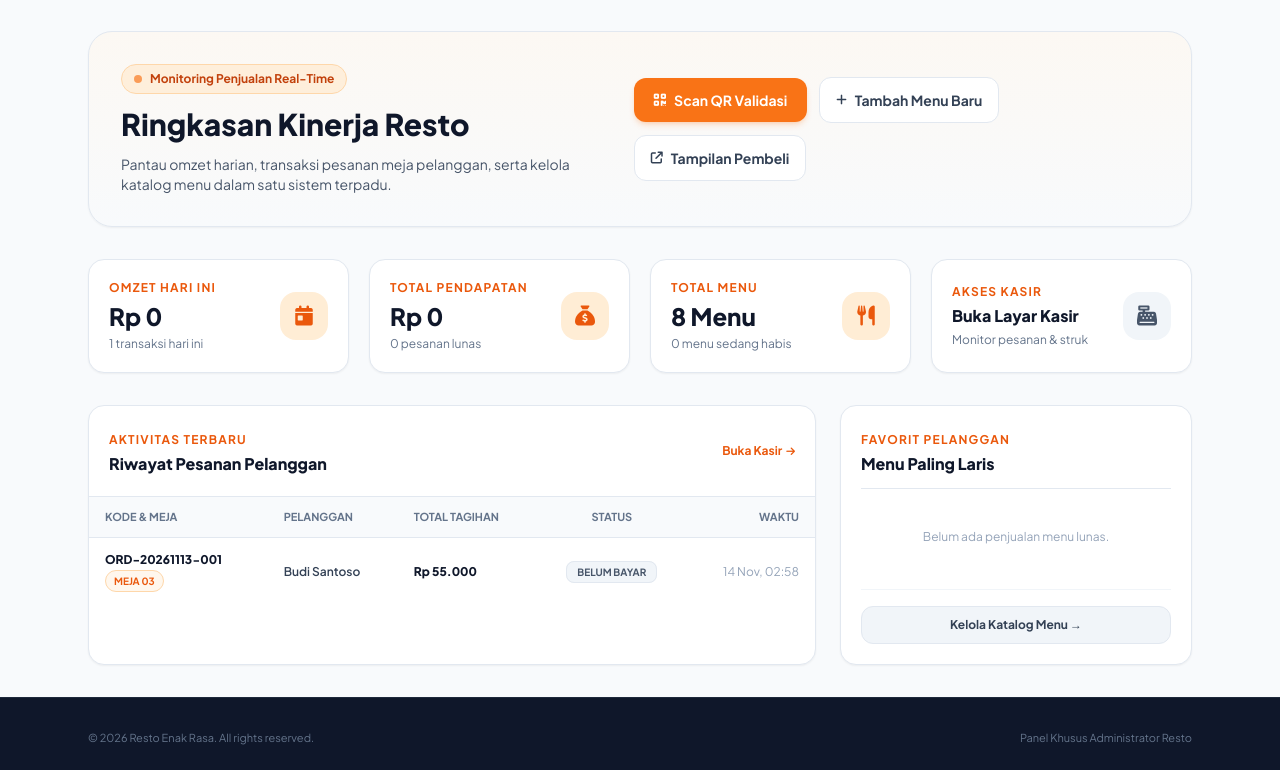
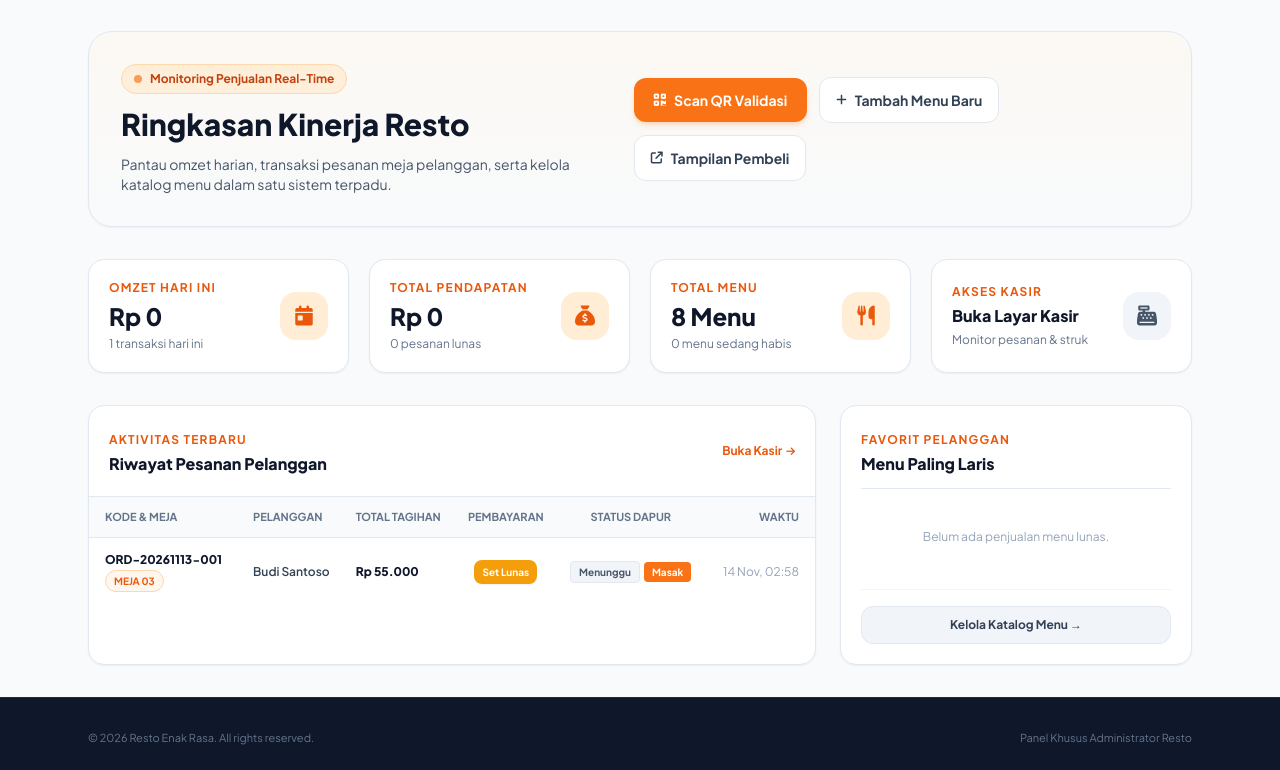
Before and after one commit to sevahardian/5_manusia_unik, a PHP site: page /admin/index.php in a window 1280 px wide. Shown: the part 77-847 px from the top of the page. Run offline with PHP 8.4, Linux system fonts and the light colour scheme; a user stored in the database is signed in; data comes from the database, SQL or seed files in the repository; some libraries are stand-ins or nearby versions.

Commit message:
update lagi

```diff
--- a/admin/index.php
+++ b/admin/index.php
@@ -206,16 +206,17 @@ $top_menus = $pdo->query("
                         <thead class="bg-slate-50 text-slate-500 uppercase border-b border-slate-200 font-bold text-[11px]">
                             <tr>
                                 <th class="py-3 px-4">Kode & Meja</th>
-                                <th class="py-3 px-4">Pelanggan</th>
-                                <th class="py-3 px-4">Total Tagihan</th>
-                                <th class="py-3 px-4 text-center">Status</th>
+                                <th class="py-3 px-3">Pelanggan</th>
+                                <th class="py-3 px-3">Total Tagihan</th>
+                                <th class="py-3 px-3 text-center">Pembayaran</th>
+                                <th class="py-3 px-3 text-center">Status Dapur</th>
                                 <th class="py-3 px-4 text-right">Waktu</th>
                             </tr>
                         </thead>
                         <tbody class="divide-y divide-slate-100">
                             <?php if (empty($riwayat_orders)): ?>
                                 <tr>
-                                    <td colspan="5" class="py-8 text-center text-slate-400">Belum ada transaksi.</td>
+                                    <td colspan="6" class="py-8 text-center text-slate-400">Belum ada transaksi.</td>
                                 </tr>
                             <?php else: ?>
                                 <?php foreach ($riwayat_orders as $ro): ?>
@@ -226,22 +227,61 @@ $top_menus = $pdo->query("
                                                 Meja <?= htmlspecialchars($ro['nomor_meja']) ?>
                                             </span>
                                         </td>
-                                        <td class="py-3.5 px-4 font-semibold text-slate-700">
+                                        <td class="py-3.5 px-3 font-semibold text-slate-700">
                                             <?= htmlspecialchars($ro['nama_pelanggan']) ?>
                                         </td>
-                                        <td class="py-3.5 px-4 font-black text-slate-900">
+                                        <td class="py-3.5 px-3 font-black text-slate-900">
                                             <?= format_rupiah($ro['total_harga']) ?>
                                         </td>
-                                        <td class="py-3.5 px-4 text-center">
+                                        <td class="py-3.5 px-3 text-center">
                                             <?php if ($ro['status_pembayaran'] === 'lunas'): ?>
-                                                <span class="px-3 py-1 bg-orange-500 text-white text-[10px] font-bold rounded-lg shadow-sm">
+                                                <span class="px-2.5 py-1 bg-orange-500 text-white text-[10px] font-bold rounded-lg shadow-sm inline-block">
                                                     LUNAS
                                                 </span>
                                             <?php else: ?>
-                                                <span class="px-2.5 py-1 bg-slate-100 text-slate-600 border border-slate-200 text-[10px] font-bold rounded-lg">
-                                                    BELUM BAYAR
-                                                </span>
+                                                <form action="../kasir/update_status.php" method="POST" class="inline">
+                                                    <input type="hidden" name="order_id" value="<?= $ro['id'] ?>">
+                                                    <input type="hidden" name="action" value="set_lunas">
+                                                    <button type="submit" class="px-2 py-1 bg-amber-500 hover:bg-amber-600 text-white font-bold text-[10px] rounded-lg shadow-sm transition active:scale-95" title="Klik untuk validasi pembayaran">
+                                                        Set Lunas
+                                                    </button>
+                                                </form>
                                             <?php endif; ?>
+                                        </td>
+                                        <td class="py-3.5 px-3 text-center">
+                                            <div class="inline-flex items-center gap-1">
+                                                <?php if ($ro['status_pesanan'] === 'menunggu'): ?>
+                                                    <span class="px-2 py-0.5 rounded text-[10px] font-bold bg-slate-100 text-slate-600 border border-slate-200">
+                                                        Menunggu
+                                                    </span>
+                                                    <form action="../kasir/update_status.php" method="POST" class="inline">
+                                                        <input type="hidden" name="order_id" value="<?= $ro['id'] ?>">
+                                                        <input type="hidden" name="status_pesanan" value="dimasak">
+                                                        <button type="submit" class="px-2 py-0.5 rounded bg-orange-500 hover:bg-orange-600 text-white font-bold text-[10px] transition active:scale-95" title="Mulai masak">
+                                                            Masak
+                                                        </button>
+                                                    </form>
+                                                <?php elseif ($ro['status_pesanan'] === 'dimasak'): ?>
+                                                    <span class="px-2 py-0.5 rounded text-[10px] font-bold bg-orange-100 text-orange-800 border border-orange-200">
+                                                        Dimasak
+                                                    </span>
+                                                    <form action="../kasir/update_status.php" method="POST" class="inline">
+                                                        <input type="hidden" name="order_id" value="<?= $ro['id'] ?>">
+                                                        <input type="hidden" name="status_pesanan" value="selesai">
+                                                        <button type="submit" class="px-2 py-0.5 rounded bg-emerald-600 hover:bg-emerald-700 text-white font-bold text-[10px] transition active:scale-95" title="Selesaikan & antar">
+                                                            Selesai
+                                                        </button>
+                                                    </form>
+                                                <?php elseif ($ro['status_pesanan'] === 'selesai'): ?>
+                                                    <span class="px-2.5 py-0.5 rounded text-[10px] font-bold bg-emerald-100 text-emerald-800 border border-emerald-200">
+                                                        <i class="fa-solid fa-check mr-0.5"></i> Selesai
+                                                    </span>
+                                                <?php else: ?>
+                                                    <span class="px-2 py-0.5 rounded text-[10px] font-bold bg-rose-100 text-rose-800">
+                                                        Batal
+                                                    </span>
+                                                <?php endif; ?>
+                                            </div>
                                         </td>
                                         <td class="py-3.5 px-4 text-slate-400 text-right">
                                             <?= date('d M, H:i', strtotime($ro['created_at'])) ?>
--- a/components/scanner_modal.php
+++ b/components/scanner_modal.php
@@ -229,10 +229,14 @@
         }
     }
 
-    function onQrCodeSuccess(decodedText) {
+    async function onQrCodeSuccess(decodedText) {
         playScannerBeep();
         console.log('QR Code terdeteksi:', decodedText);
-        lookupOrder(decodedText);
+        // Pause kamera sejenak saat memproses
+        if (html5QrCode && isScanningActive) {
+            try { await html5QrCode.pause(); } catch(e){}
+        }
+        processScanAndAutoValidate(decodedText);
     }
 
     function handleManualLookup() {
@@ -241,34 +245,46 @@
             showScannerAlert('Silakan masukkan Kode Pesanan terlebih dahulu!', 'error');
             return;
         }
-        lookupOrder(code);
+        processScanAndAutoValidate(code);
     }
 
-    async function lookupOrder(qrData) {
-        showScannerAlert('Sedang memverifikasi pesanan...', 'info');
+    async function processScanAndAutoValidate(qrData) {
+        showScannerAlert('Memproses scan QR & memvalidasi otomatis...', 'info');
 
         try {
-            // Tentukan base URL API tergantung posisi folder (admin atau kasir)
             const apiUrl = '../api/scan_validate.php';
 
-            const res = await fetch(`${apiUrl}?qr_data=${encodeURIComponent(qrData)}&action=check`);
+            // Otomatis validasi seketika tanpa perlu klik manual dua kali
+            const res = await fetch(`${apiUrl}?qr_data=${encodeURIComponent(qrData)}&action=validate`);
             const json = await res.json();
 
             if (json.status === 'success' && json.data) {
                 currentScannedOrder = json.data;
-                displayScannedOrder(json.data);
-                showScannerAlert('Pesanan berhasil ditemukan!', 'success');
+                displayScannedOrder(json.data, true);
+                showScannerAlert('✅ Berhasil divalidasi otomatis! Pesanan sudah LUNAS & langsung diteruskan ke dapur.', 'success');
+
+                // Trigger update realtime pada kasir/admin
+                if (typeof fetchOrders === 'function') {
+                    fetchOrders();
+                }
             } else {
                 showScannerAlert(json.message || 'Pesanan tidak ditemukan!', 'error');
                 document.getElementById('scan-result-card').classList.add('hidden');
+                // Lanjutkan scan kamera jika gagal
+                if (html5QrCode && isScanningActive) {
+                    try { html5QrCode.resume(); } catch(e){}
+                }
             }
         } catch (err) {
-            console.error('Fetch scan error:', err);
+            console.error('Scan auto-validate error:', err);
             showScannerAlert('Gagal terhubung ke API scanner!', 'error');
+            if (html5QrCode && isScanningActive) {
+                try { html5QrCode.resume(); } catch(e){}
+            }
         }
     }
 
-    function displayScannedOrder(order) {
+    function displayScannedOrder(order, isAutoValidated = false) {
         const card = document.getElementById('scan-result-card');
         card.classList.remove('hidden');
 
@@ -280,26 +296,26 @@
         const statusEl = document.getElementById('res-status-bayar');
         const actionBox = document.getElementById('res-action-box');
 
-        if (order.status_pembayaran === 'lunas') {
-            statusEl.className = 'px-2.5 py-0.5 rounded-full text-[10px] font-extrabold uppercase bg-emerald-100 text-emerald-800 border border-emerald-200';
-            statusEl.innerHTML = '<i class="fa-solid fa-check mr-1"></i>LUNAS';
-            actionBox.innerHTML = `
-                <div class="p-3 bg-emerald-100/60 border border-emerald-200 rounded-xl text-center text-xs font-bold text-emerald-800 flex items-center justify-center space-x-1.5">
-                    <i class="fa-solid fa-circle-check text-emerald-600"></i>
-                    <span>Pesanan ini sudah lunas & sedang diproses dapur.</span>
+        statusEl.className = 'px-2.5 py-0.5 rounded-full text-[10px] font-extrabold uppercase bg-emerald-100 text-emerald-800 border border-emerald-200';
+        statusEl.innerHTML = '<i class="fa-solid fa-check mr-1"></i>LUNAS & DIMASAK';
+
+        actionBox.innerHTML = `
+            <div class="space-y-2">
+                <div class="p-3 bg-emerald-50 border border-emerald-200 rounded-xl text-center text-xs font-bold text-emerald-800 flex items-center justify-center space-x-1.5">
+                    <i class="fa-solid fa-circle-check text-emerald-600 text-base"></i>
+                    <span>Tervalidasi Otomatis! Makanan siap dimasak dapur.</span>
                 </div>
-            `;
-        } else {
-            statusEl.className = 'px-2.5 py-0.5 rounded-full text-[10px] font-extrabold uppercase bg-amber-100 text-amber-800 border border-amber-200';
-            statusEl.innerHTML = '<i class="fa-solid fa-hourglass-half mr-1"></i>BELUM BAYAR';
-            actionBox.innerHTML = `
-                <button type="button" onclick="validateCurrentScannedOrder()"
-                        class="w-full py-3 bg-emerald-600 hover:bg-emerald-700 text-white font-extrabold rounded-xl text-xs shadow-md shadow-emerald-600/20 active:scale-95 transition flex items-center justify-center space-x-2">
-                    <i class="fa-solid fa-circle-check text-sm"></i>
-                    <span>Validasi Pembayaran (Set Lunas & Mulai Masak)</span>
-                </button>
-            `;
-        }
+                <div class="flex gap-2">
+                    <button type="button" onclick="resumeScanningNext()" class="flex-1 py-2.5 bg-orange-500 hover:bg-orange-600 text-white font-extrabold rounded-xl text-xs shadow-md shadow-orange-500/20 active:scale-95 transition flex items-center justify-center space-x-1.5">
+                        <i class="fa-solid fa-camera"></i>
+                        <span>Scan Pesanan Berikutnya</span>
+                    </button>
+                    <button type="button" onclick="closeScannerModal()" class="px-4 py-2.5 bg-slate-200 hover:bg-slate-300 text-slate-700 font-bold rounded-xl text-xs transition">
+                        Selesai
+                    </button>
+                </div>
+            </div>
+        `;
 
         // Tampilkan daftar item
         const itemsList = document.getElementById('res-items-list');
@@ -320,34 +336,14 @@
         itemsList.innerHTML = html;
     }
 
-    async function validateCurrentScannedOrder() {
-        if (!currentScannedOrder) return;
-
-        const btn = document.querySelector('#res-action-box button');
-        if (btn) {
-            btn.disabled = true;
-            btn.innerHTML = `<i class="fa-solid fa-circle-notch fa-spin"></i><span>Memvalidasi...</span>`;
-        }
-
-        try {
-            const apiUrl = '../api/scan_validate.php';
-            const res = await fetch(`${apiUrl}?kode_pesanan=${encodeURIComponent(currentScannedOrder.kode_pesanan)}&action=validate`);
-            const json = await res.json();
-
-            if (json.status === 'success' && json.data) {
-                currentScannedOrder = json.data;
-                displayScannedOrder(json.data);
-                showScannerAlert('Pembayaran berhasil divalidasi! Pesanan siap dimasak dapur.', 'success');
-
-                // Jika di halaman kasir, trigger reload antrean agar langsung update
-                if (typeof fetchOrders === 'function') {
-                    fetchOrders();
-                }
-            } else {
-                showScannerAlert(json.message || 'Gagal memvalidasi pesanan!', 'error');
-            }
-        } catch (err) {
-            showScannerAlert('Terjadi kesalahan saat memvalidasi pembayaran!', 'error');
+    function resumeScanningNext() {
+        document.getElementById('scan-result-card').classList.add('hidden');
+        document.getElementById('manual-order-code').value = '';
+        hideScannerAlert();
+        if (html5QrCode && isScanningActive) {
+            try { html5QrCode.resume(); } catch(e){}
+        } else {
+            startCameraScanner();
         }
     }
 
--- a/kasir/update_status.php
+++ b/kasir/update_status.php
@@ -39,5 +39,6 @@ try {
     // Error handling
 }
 
-header('Location: index.php');
+$redirect = !empty($_SERVER['HTTP_REFERER']) ? $_SERVER['HTTP_REFERER'] : 'index.php';
+header("Location: $redirect");
 exit;
```
Also changed, not shown: pembeli/status.php (+37 -26 lines), api/check_order_status.php (line endings or trailing spaces).
